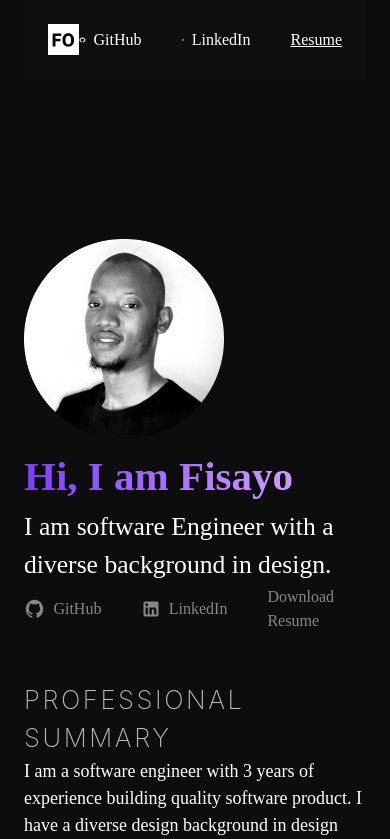
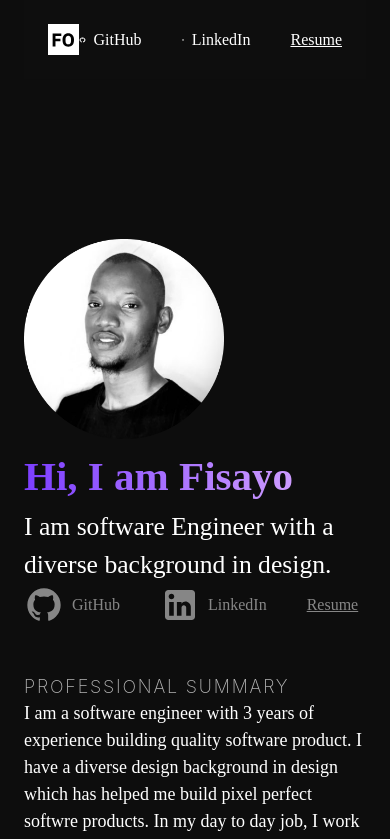
Before and after one commit to fiizzy/personal-website, a Next.js app: page / in a window 390 px wide. Shown: the top 839 px of the page. Built offline with nearby package versions, Linux system fonts and the light colour scheme; a web font is replaced by a local one.

Commit message:
chore:some update

```diff
--- /dev/null
+++ b/component/Head/INextHead.ts
@@ -0,0 +1,4 @@
+export interface INextHead {
+  previewImage?: string;
+  pageTitle: string;
+}
--- /dev/null
+++ b/component/Head/NextHead.tsx
@@ -0,0 +1,17 @@
+import Head from "next/head";
+import { INextHead } from "./INextHead";
+
+export const NextHead = (props: INextHead) => {
+  return (
+    <Head>
+      <title>{`MyBubble - ${props.pageTitle} | Software Engineer`}</title>
+      <meta
+        name="description"
+        content="Fisayo is a Software Engineer that just can't get over the beauty of building products..."
+      />
+      <meta property="og:image" content="/og_image.png" />
+
+      <link rel="icon" href="/favicon.ico" />
+    </Head>
+  );
+};
--- a/component/intro/Intro.tsx
+++ b/component/intro/Intro.tsx
@@ -56,7 +56,7 @@ export const Intro = () => {
                   rel="noreferrer"
                   className="flex items-center space-x-2 opacity-50 hover:opacity-100"
                 >
-                  <div>Download Resume</div>
+                  <div className="underline"> Resume</div>
                 </a>
               </Link>
             </div>
--- a/component/professional_experience/ProfessionalExperience.tsx
+++ b/component/professional_experience/ProfessionalExperience.tsx
@@ -3,7 +3,7 @@ import { professionExperience } from "../constants";
 export const ProfessionalExperience = () => {
   return (
     <>
-      <h3 className="mt-12 tracking-widest text-8 opacity-70 font-light">
+      <h3 className="mt-12 tracking-widest text-5 md:text-8 opacity-70 font-light">
         PROFESSIONAL SUMMARY
       </h3>
       <p className="line-height-2 text-5">{professionExperience}</p>
--- a/pages/index.tsx
+++ b/pages/index.tsx
@@ -9,10 +9,12 @@ import { Tools } from "../component/technologies_card/Tools";
 import { Projects } from "../component/projects/Projects";
 import { Office } from "../component/office/Office";
 import { Books } from "../component/books/Books";
+import { NextHead } from "../component/Head/NextHead";
 
 const Home: any = () => {
   return (
     <>
+      <NextHead pageTitle="Fisayo Obilaja" />
       <Navbar />
       <BoxPadding>
         <Intro />
```
